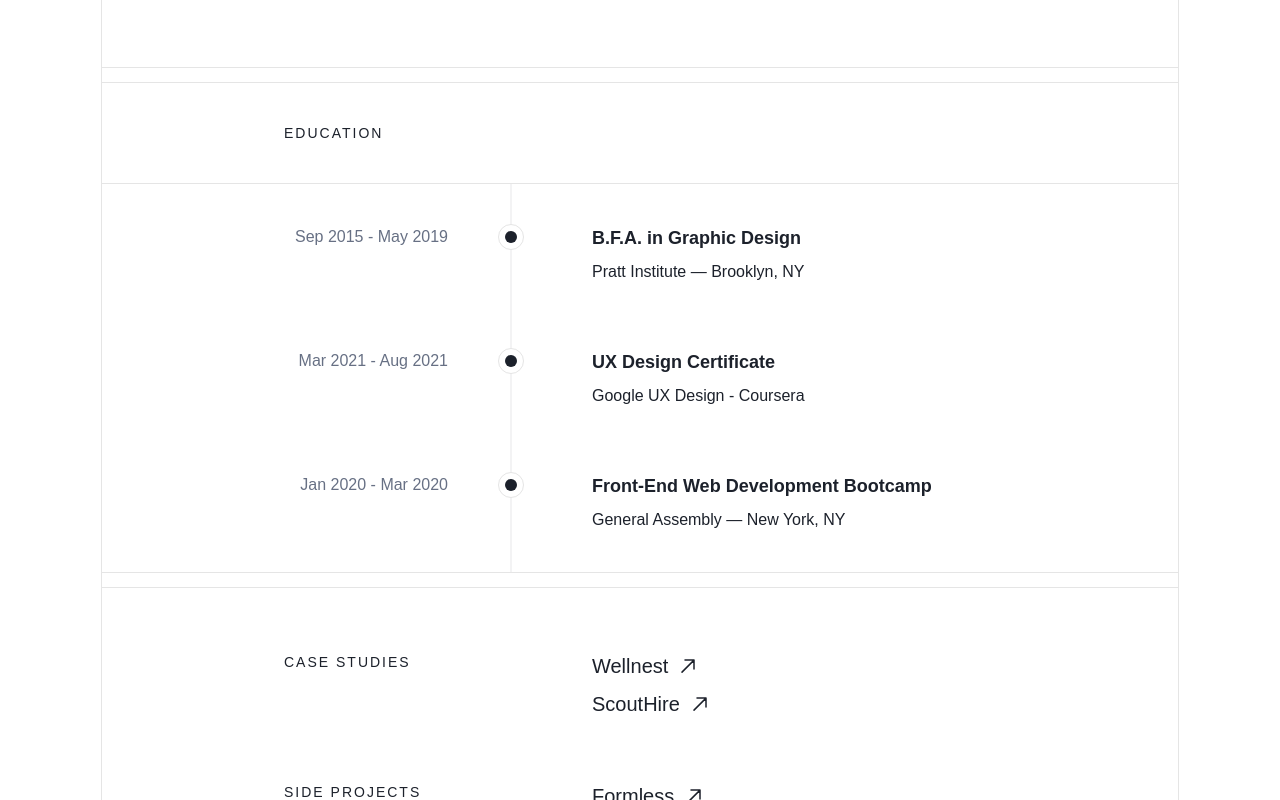
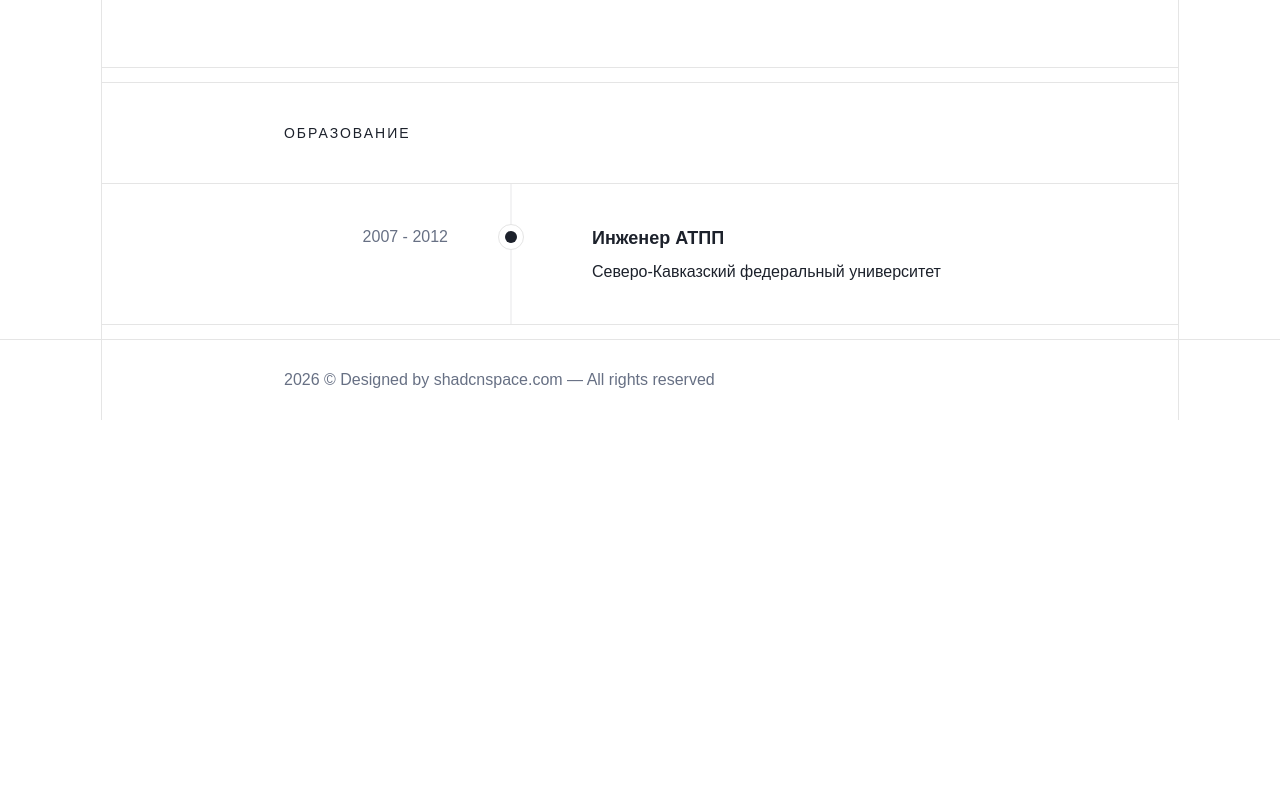
Before and after one commit to arswarog/resume, a React (Vite) app: page / in a window 1280 px wide. Shown: the part 4720-5520 px from the top of the page. After the commit the page ends 5141 px from the top, so only its background shows below. Built offline with nearby package versions, Linux system fonts and the light colour scheme.

Commit message:
feat: replace education content, remove ProjectOverview section

```diff
--- a/src/App.tsx
+++ b/src/App.tsx
@@ -3,7 +3,6 @@ import { AboutMeBlock } from '@/components/home/about-me';
 import { EducationBlock } from '@/components/home/education';
 import { ExperienceBlock } from '@/components/home/experience';
 import { HeroSectionBlock } from '@/components/home/hero-section';
-import { ProjectOverviewBlock } from '@/components/home/project-overview';
 import { Footer } from '@/components/layout/footer';
 
 export function App() {
@@ -18,8 +17,6 @@ export function App() {
                 <Divider />
                 <EducationBlock />
                 <Divider />
-                <ProjectOverviewBlock />
-                <Divider />
             </main>
             <Footer />
         </>
--- a/src/components/home/education/education-container.tsx
+++ b/src/components/home/education/education-container.tsx
@@ -12,7 +12,7 @@ export function EducationContainer({ children }: EducationContainerProps) {
                     <div className="flex flex-col max-w-3xl mx-auto py-10 px-4 sm:px-7">
                         <div className="flex flex-col xs:flex-row gap-5 items-center justify-between">
                             <p className="text-sm tracking-[2px] text-primary uppercase font-medium">
-                                Education
+                                Образование
                             </p>
                         </div>
                     </div>
--- a/src/components/home/education/index.tsx
+++ b/src/components/home/education/index.tsx
@@ -5,19 +5,9 @@ export function EducationBlock() {
     return (
         <EducationContainer>
             <EducationItem
-                date="Sep 2015 - May 2019"
-                title="B.F.A. in Graphic Design"
-                subtitle="Pratt Institute — Brooklyn, NY"
-            />
-            <EducationItem
-                date="Mar 2021 - Aug 2021"
-                title="UX Design Certificate"
-                subtitle="Google UX Design - Coursera"
-            />
-            <EducationItem
-                date="Jan 2020 - Mar 2020"
-                title="Front-End Web Development Bootcamp"
-                subtitle="General Assembly — New York, NY"
+                date="2007 - 2012"
+                title="Инженер АТПП"
+                subtitle="Северо-Кавказский федеральный университет"
             />
         </EducationContainer>
     );
```
